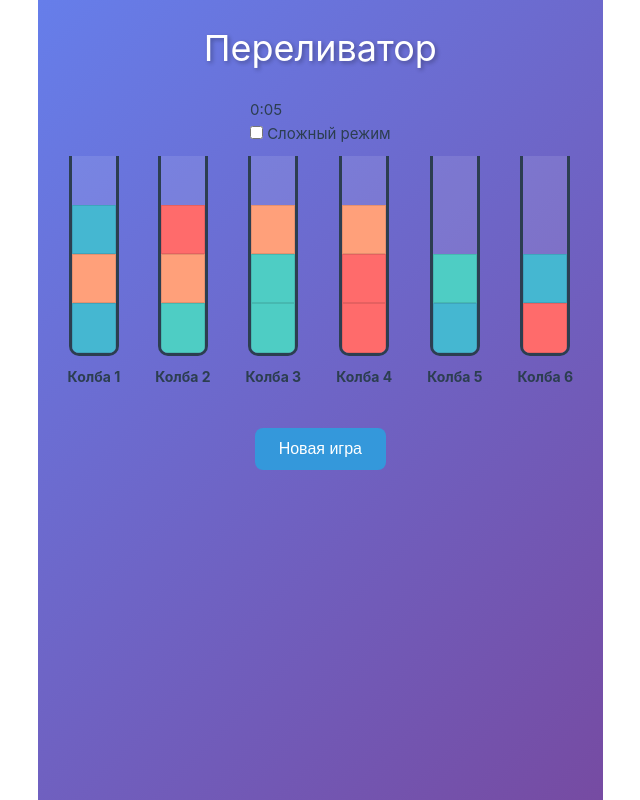
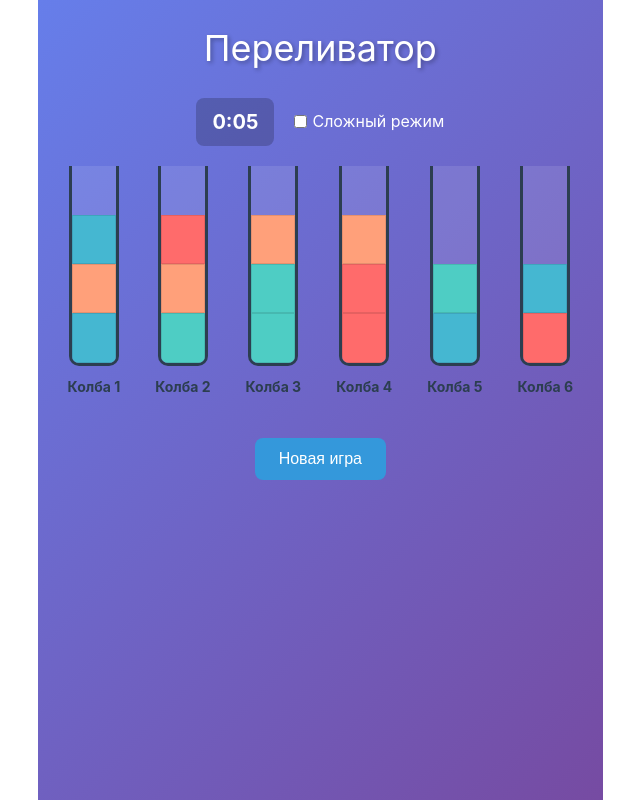
Before and after one commit to reznikovkg/vue-3-docker-compose, a Vue app in the folder vue/: page / in a window 1280 px wide. Shown: the whole page, without its empty margins (37-677 px from the left). Built offline with nearby package versions, Linux system fonts and the light colour scheme.

Commit message:
feat: add styles for timer mode toggle and records in GamePage.vue

```diff
--- a/vue/src/components/pages/GamePage.vue
+++ b/vue/src/components/pages/GamePage.vue
@@ -176,6 +176,49 @@ export default {
             background: #2980B9;
         }
     }
+
+    &__header {
+        display: flex;
+        gap: 20px;
+        align-items: center;
+        margin-bottom: 10px;
+    }
+
+    &__timer {
+        color: white;
+        font-size: 20px;
+        font-weight: bold;
+        background: rgba(0, 0, 0, 0.2);
+        padding: 8px 16px;
+        border-radius: 8px;
+    }
+
+    &__mode-toggle {
+        color: white;
+        font-size: 16px;
+        display: flex;
+        align-items: center;
+        gap: 5px;
+        input {
+            cursor: pointer;
+        }
+    }
+
+    &__records {
+        margin-top: 30px;
+        color: white;
+        text-align: center;
+        h3 {
+            margin-bottom: 10px;
+        }
+        ol {
+            list-style-position: inside;
+            padding: 0;
+            li {
+                padding: 4px 0;
+            }
+        }
+    }
 }
 
 @keyframes pulse {
```
